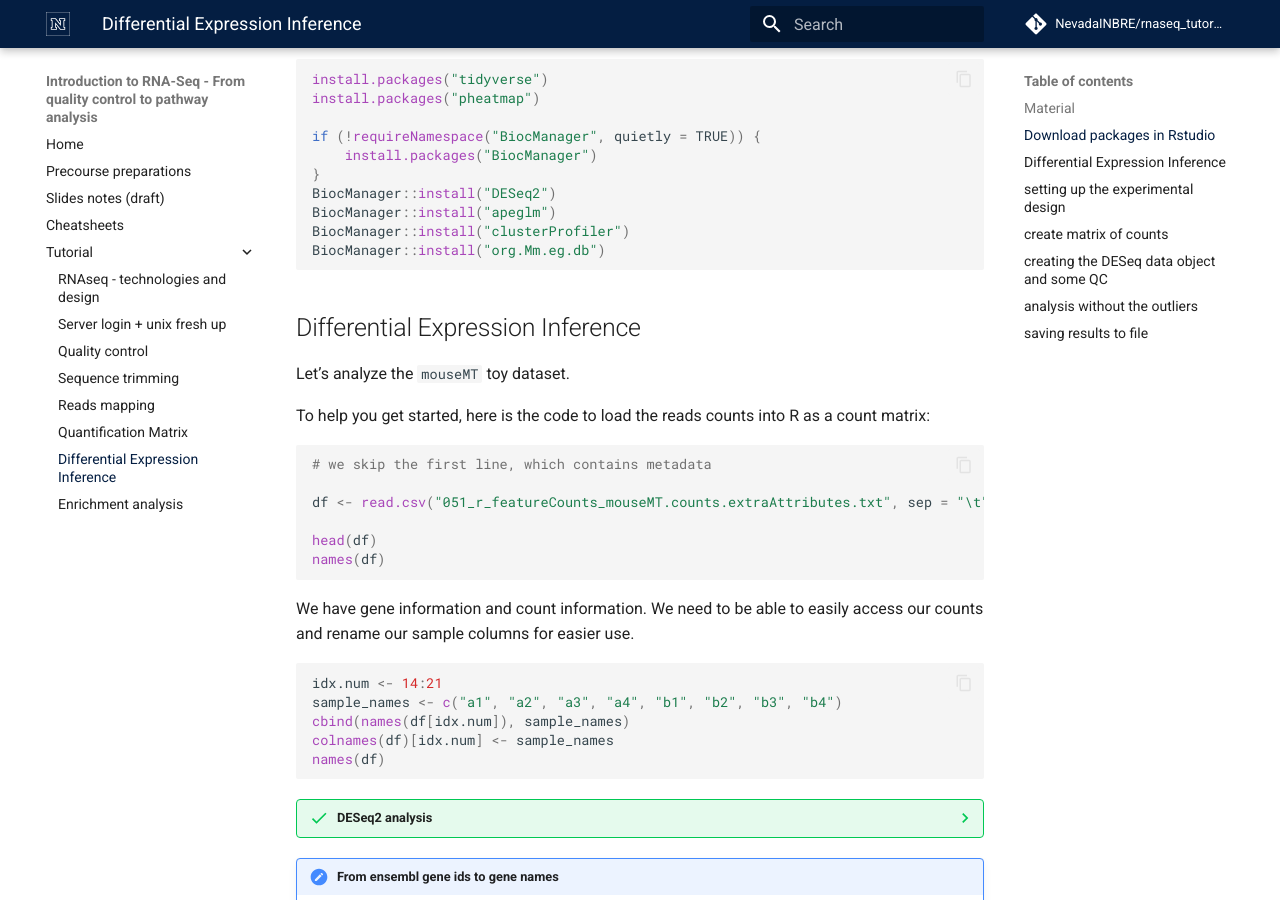
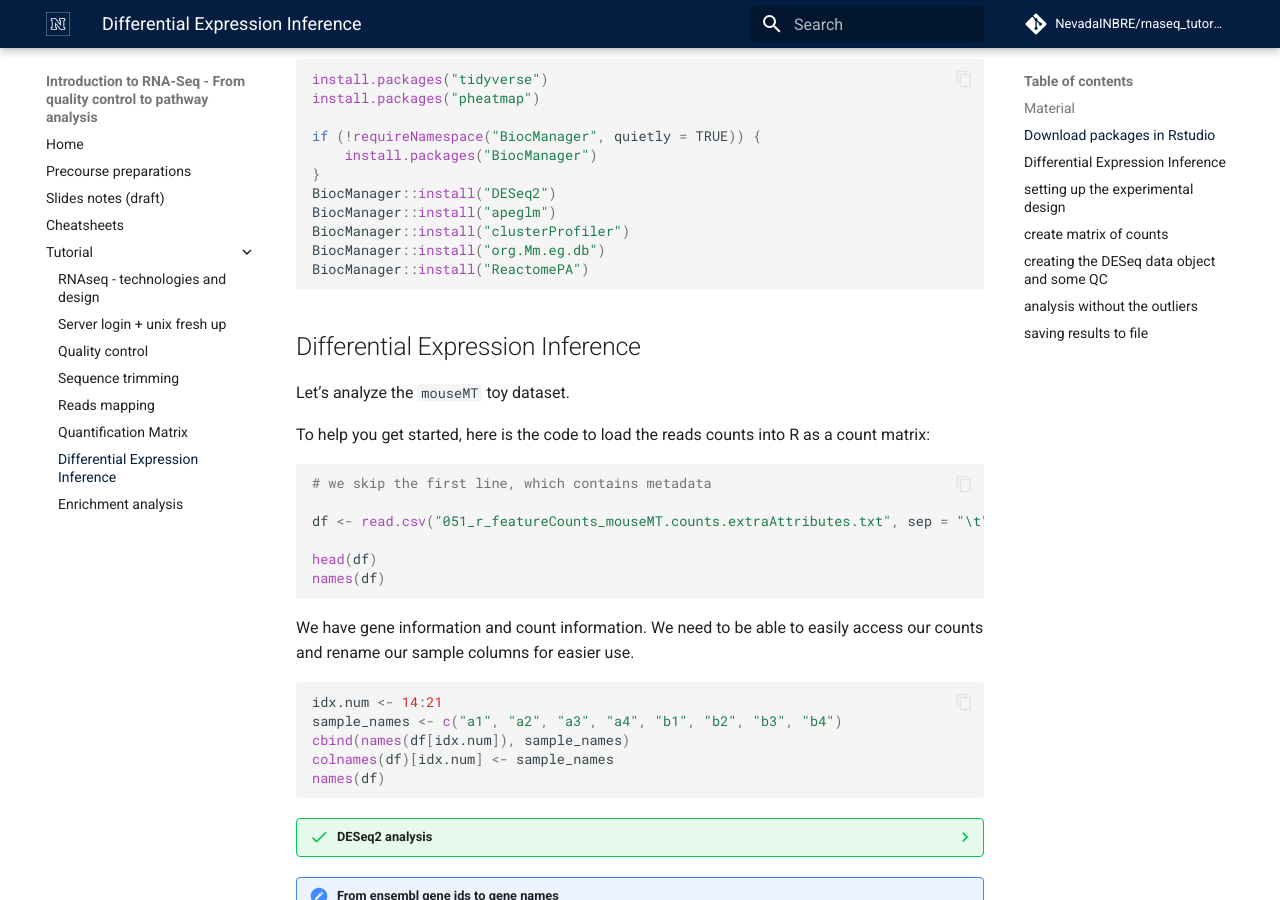
Before and after one commit to NevadaINBRE/rnaseq_tutorial, an MkDocs documentation site: the page built from docs/days/DE.md, in a window 1280 px wide and 900 px high, scrolled down 720 px. Built offline with MkDocs 1.6.1 and Material for MkDocs 9.7.7, drawn with Linux system fonts in a browser that asks for light colours; comment, search, counter and statistics services are not loaded; the version menu is left out.

Commit message:
Adding package install

````diff
--- a/docs/days/DE.md
+++ b/docs/days/DE.md
@@ -35,6 +35,7 @@ BiocManager::install("DESeq2")
 BiocManager::install("apeglm")
 BiocManager::install("clusterProfiler")
 BiocManager::install("org.Mm.eg.db")
+BiocManager::install("ReactomePA")
 ```
 
 
````
